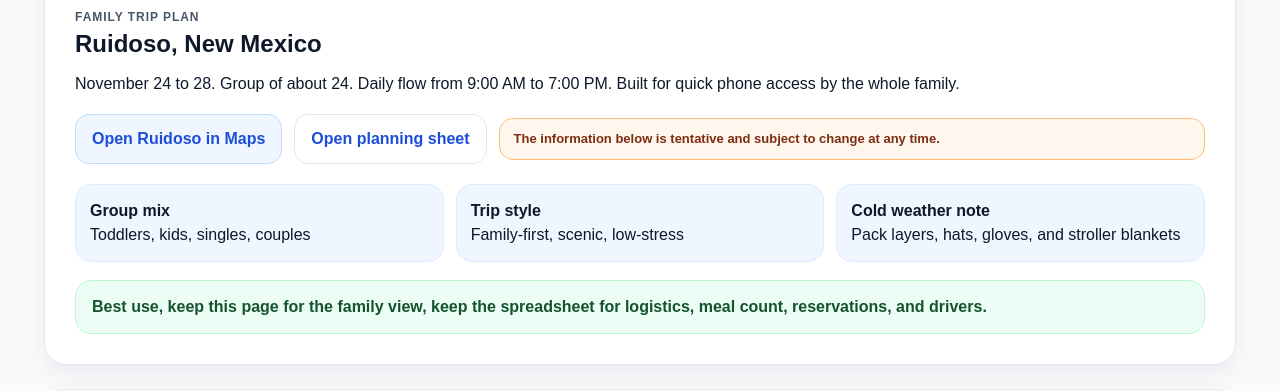
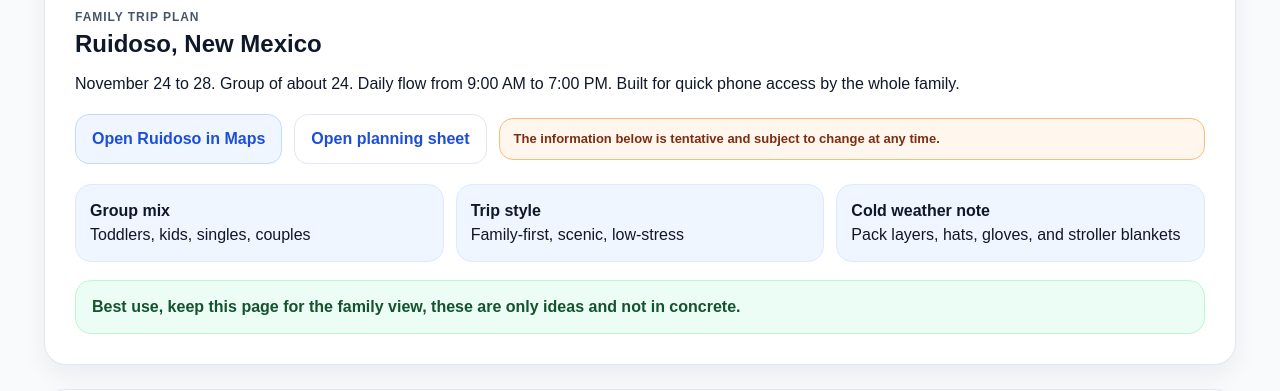
Before and after one commit to JamesJones4301/ruidoso-family-trip, a website: page index.html in a window 1280 px wide. Shown: the part 387-778 px from the top of the page. Drawn offline with Linux system fonts and the light colour scheme.

Commit message:
Update banner text for clarity

```diff
--- a/index.html
+++ b/index.html
@@ -374,7 +374,7 @@
           <div><strong>Trip style</strong><br>Family-first, scenic, low-stress</div>
           <div><strong>Cold weather note</strong><br>Pack layers, hats, gloves, and stroller blankets</div>
         </div>
-        <div class="banner">Best use, keep this page for the family view, keep the spreadsheet for logistics, meal count, reservations, and drivers.</div>
+        <div class="banner">Best use, keep this page for the family view, these are only ideas and not in concrete.</div>
       </div>
     </section>
 
```
